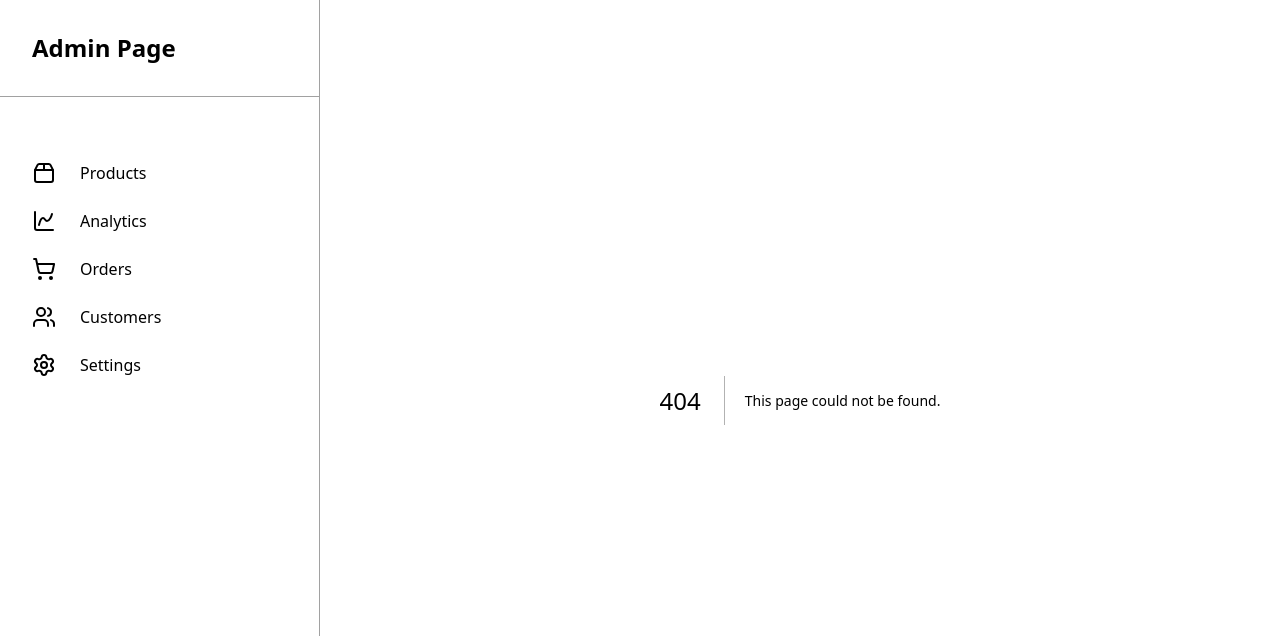
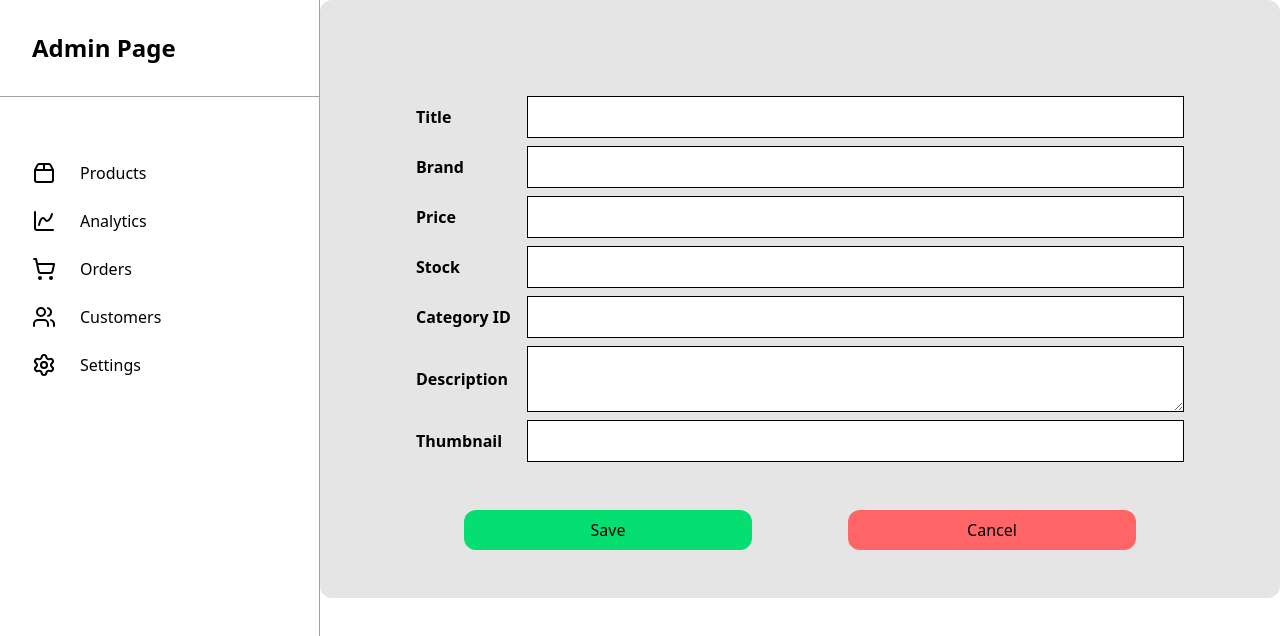
Before and after one commit to seanie1995/Webstore-Admin-Page, a Next.js app: page /create-product in a window 1280 px wide. Before the commit this address had no page. Shown: the top 636 px of the page. Built offline with nearby package versions, Linux system fonts and the light colour scheme; no server answers.

Commit message:
Changes in action to add availabilityStatus

```diff
--- /dev/null
+++ b/app/@modal/(.)create/page.tsx
@@ -0,0 +1,12 @@
+"use client";
+import CreateForm from "@/components/form-components/create-form";
+
+const CreateProduct = () => {
+  return (
+    <div className="gap-4 fixed inset-0 flex items-center justify-center ">
+      <CreateForm />
+    </div>
+  );
+};
+
+export default CreateProduct;
--- /dev/null
+++ b/app/create-product/page.tsx
@@ -0,0 +1,14 @@
+"use client";
+
+import React, { useState } from "react";
+import CreateForm from "@/components/form-components/create-form";
+
+const CreateProduct = () => {
+  return (
+    <div>
+      <CreateForm />
+    </div>
+  );
+};
+
+export default CreateProduct;
--- /dev/null
+++ b/app/products/create/page.tsx
@@ -0,0 +1,14 @@
+"use client";
+
+import React, { useState } from "react";
+import CreateForm from "@/components/form-components/create-form";
+
+const CreateProduct = () => {
+  return (
+    <div>
+      <CreateForm />
+    </div>
+  );
+};
+
+export default CreateProduct;
--- a/components/form-components/create-form.tsx
+++ b/components/form-components/create-form.tsx
@@ -1,11 +1,27 @@
-import React from "react";
+"use client";
 import { CreateProduct } from "@/lib/actions";
 import Form from "next/form";
+import { useRouter } from "next/navigation";
 
 const CreateForm = () => {
+  const router = useRouter();
+
+  const handleSubmit = async (formData: FormData) => {
+    try {
+      await CreateProduct(formData);
+
+      router.back;
+    } catch (err) {
+      console.error(err);
+    }
+  };
+
   return (
-    <Form action={CreateProduct} classID="grid ">
-      <div className="grid grid-cols-[auto_1fr] gap-x-4 gap-y-2 items-center ">
+    <form
+      action={handleSubmit}
+      className="grid  bg-neutral-200 border-neutral-400 p-12 rounded-xl"
+    >
+      <div className="grid grid-cols-[auto_1fr] gap-x-4 gap-y-2 items-center bg-neutral-200 border-neutral-400 p-12 rounded-xl ">
         <label className="font-semibold" htmlFor="title">
           Title
         </label>
@@ -82,8 +98,23 @@ const CreateForm = () => {
           required
         />
       </div>
-      <button type="submit">Save</button>
-    </Form>
+      <div className="grid-rows-2 flex flex-row justify-evenly">
+        <button
+          type="submit"
+          className="text-black w-1/3 bg-green-400 py-2 rounded-xl hover:bg-green-600 transition-all hover:cursor-pointer "
+        >
+          Save
+        </button>
+
+        <button
+          type="button"
+          onClick={router.back}
+          className="text-black w-1/3  bg-red-400 py-2 rounded-xl hover:bg-red-600 transition-all hover:cursor-pointer "
+        >
+          Cancel
+        </button>
+      </div>
+    </form>
   );
 };
 
--- a/components/page-header.tsx
+++ b/components/page-header.tsx
@@ -12,7 +12,7 @@ const PageHeader = () => {
 
       <Link
         className="flex flex-row bg-violet-400 items-center gap-2 p-4 rounded-xl hover:bg-violet-800 hover:text-white transition-all"
-        href="/create-product"
+        href="/products/create"
       >
         <Plus />
         Add Product
--- a/components/product-list.tsx
+++ b/components/product-list.tsx
@@ -76,7 +76,7 @@ const ProductList = async ({
               </td>
               <td className="text-center ">{product.category?.name}</td>
               <td className="text-center">{product.price}</td>
-              <td className="text-center">{product.availabilityStatus}</td>
+              <td className="text-center">{product.stock}</td>
               <td
                 className={`text-center ${product.availabilityStatus === `In Stock` ? "text-green-600" : product.availabilityStatus === `Low Stock` ? `text-orange-600` : `text-red-700`}`}
               >
--- a/lib/actions.ts
+++ b/lib/actions.ts
@@ -12,7 +12,7 @@ export const FetchAllCategories = async () => {
 };
 
 export const FetchAllProducts = async (
-  limit = 6 ,
+  limit = 6,
   page = 1,
   sort = "id",
   order = "asc",
@@ -69,6 +69,18 @@ export const CreateProduct = async (formData: FormData) => {
   const stock = formData.get("stock") as string;
   const brand = formData.get("brand") as string;
 
+  let availabilityStatus: string;
+
+  if (Number(stock) >= 25) {
+    availabilityStatus = "In Stock";
+  } else if (Number(stock) < 25 && Number(stock) > 0) {
+    availabilityStatus = "Low Stock";
+  } else if (Number(stock) === 0) {
+    availabilityStatus = "Out of Stock";
+  } else {
+    throw new Error();
+  }
+
   const newProduct = {
     title,
     brand,
@@ -77,13 +89,22 @@ export const CreateProduct = async (formData: FormData) => {
     price: parseInt(price, 10),
     categoryId: parseInt(categoryId, 10),
     stock: parseInt(stock, 10),
+    availabilityStatus,
   };
+
+  console.log(newProduct);
 
   const res = await fetch(`${API_URL}/products`, {
     method: "POST",
     headers: { "Content-Type": "application/json" },
     body: JSON.stringify(newProduct),
   });
+
+  if (!res.ok) {
+    const error = await res.text();
+    console.error(error);
+    throw new Error("Failed to create product");
+  }
 };
 
 export const UpdateProduct = async (formData: FormData) => {
@@ -144,7 +165,6 @@ export async function UpdateProductBind(id: string, formData: FormData) {
   });
 
   const data = await res.json();
-  console.log(data);
 
   revalidatePath("/");
   redirect("/");
```
Also changed, not shown: 2 other files (tests, documents, lock files or other folders).
